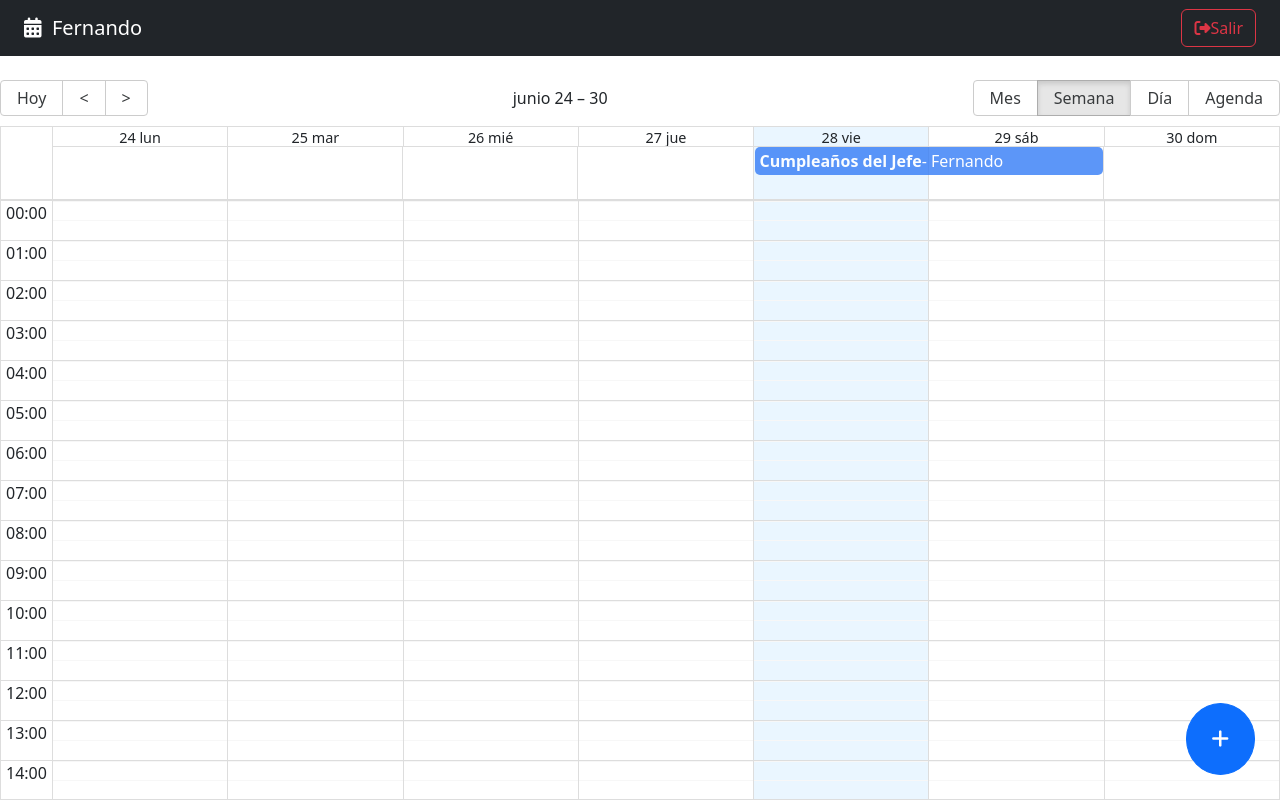
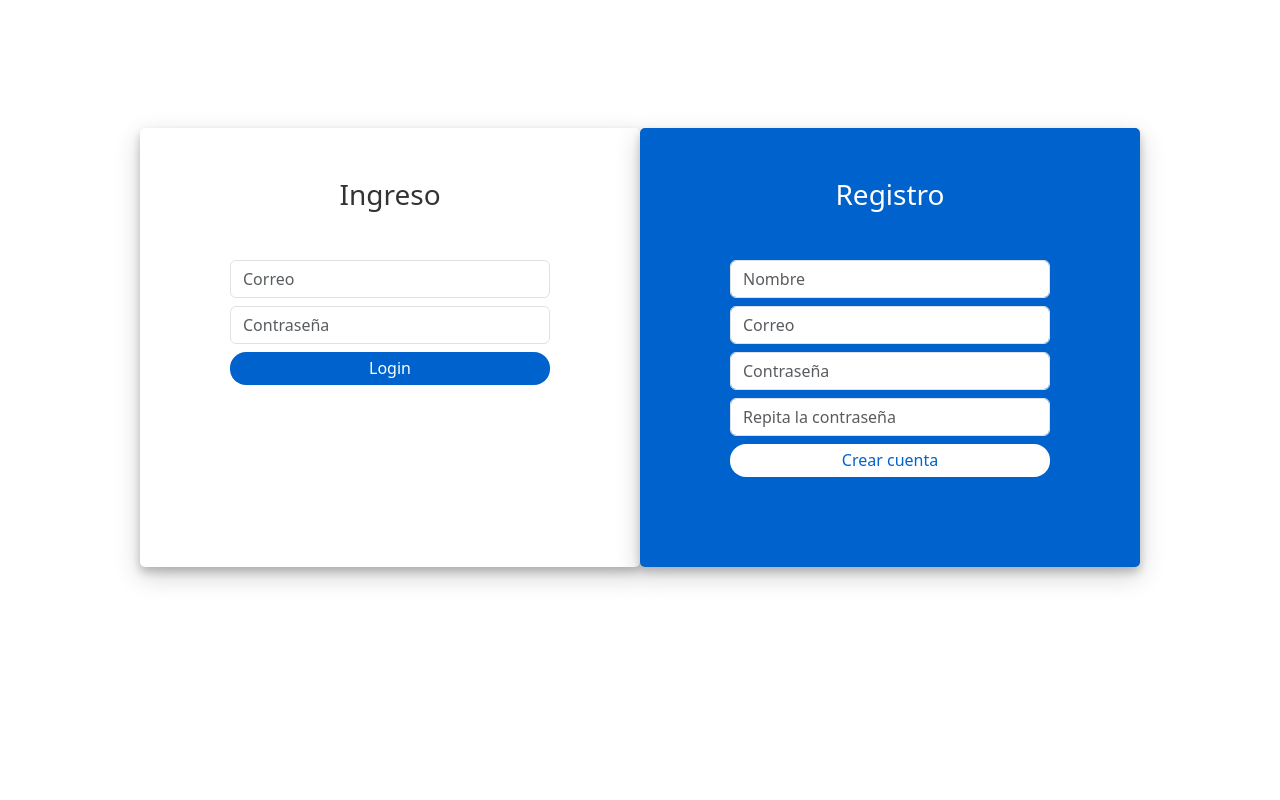
Before and after one commit to martinrdrz/10-calendar, a React (Vite) app: page /auth/login in a window 1280 px wide. Built offline with nearby package versions, Linux system fonts and the light colour scheme.

Commit message:
trabajando con el login luego de terminar el backend

```diff
--- a/src/auth/pages/LoginPage.jsx
+++ b/src/auth/pages/LoginPage.jsx
@@ -1,43 +1,78 @@
+import { useForm } from '../../hooks';
 import './LoginPage.css';
 
+const loginFormFields = {
+    loginEmail: '',
+    loginPassword: '',
+};
+
+const registerFormFields = {
+    regiterName: '',
+    registerEmail: '',
+    registerPassword: '',
+    registerPassword2: '',
+};
+
 export const LoginPage = () => {
+    const { loginEmail, loginPassword, onInputChange: onLoginInputChange } = useForm(loginFormFields);
+    //const { regiterName, registerEmail, registerPassword, registerPassword2, onInputChange } = useForm(registerFormFields);
+
+    const loginSubmit = (event) => {
+        event.preventDefault();
+        console.log({ loginEmail, loginPassword });
+    };
+
     return (
-        <div className='container login-container'>
-            <div className='row'>
-                <div className='col-md-6 login-form-1'>
+        <div className="container login-container">
+            <div className="row">
+                <div className="col-md-6 login-form-1">
                     <h3>Ingreso</h3>
-                    <form>
-                        <div className='form-group mb-2'>
-                            <input type='text' className='form-control' placeholder='Correo' />
+                    <form onSubmit={loginSubmit}>
+                        <div className="form-group mb-2">
+                            <input
+                                type="text"
+                                className="form-control"
+                                placeholder="Correo"
+                                name="loginEmail"
+                                value={loginEmail}
+                                onChange={onLoginInputChange}
+                            />
                         </div>
-                        <div className='form-group mb-2'>
-                            <input type='password' className='form-control' placeholder='Contraseña' />
+                        <div className="form-group mb-2">
+                            <input
+                                type="password"
+                                className="form-control"
+                                placeholder="Contraseña"
+                                name="loginPassword"
+                                value={loginPassword}
+                                onChange={onLoginInputChange}
+                            />
                         </div>
-                        <div className='d-grid gap-2'>
-                            <input type='submit' className='btnSubmit' value='Login' />
+                        <div className="d-grid gap-2">
+                            <input type="submit" className="btnSubmit" value="Login" />
                         </div>
                     </form>
                 </div>
 
-                <div className='col-md-6 login-form-2'>
+                <div className="col-md-6 login-form-2">
                     <h3>Registro</h3>
                     <form>
-                        <div className='form-group mb-2'>
-                            <input type='text' className='form-control' placeholder='Nombre' />
+                        <div className="form-group mb-2">
+                            <input type="text" className="form-control" placeholder="Nombre" />
                         </div>
-                        <div className='form-group mb-2'>
-                            <input type='email' className='form-control' placeholder='Correo' />
+                        <div className="form-group mb-2">
+                            <input type="email" className="form-control" placeholder="Correo" />
                         </div>
-                        <div className='form-group mb-2'>
-                            <input type='password' className='form-control' placeholder='Contraseña' />
+                        <div className="form-group mb-2">
+                            <input type="password" className="form-control" placeholder="Contraseña" />
                         </div>
 
-                        <div className='form-group mb-2'>
-                            <input type='password' className='form-control' placeholder='Repita la contraseña' />
+                        <div className="form-group mb-2">
+                            <input type="password" className="form-control" placeholder="Repita la contraseña" />
                         </div>
 
-                        <div className='d-grid gap-2'>
-                            <input type='submit' className='btnSubmit' value='Crear cuenta' />
+                        <div className="d-grid gap-2">
+                            <input type="submit" className="btnSubmit" value="Crear cuenta" />
                         </div>
                     </form>
                 </div>
--- /dev/null
+++ b/src/helpers/getEnvVariables.js
@@ -0,0 +1,3 @@
+export const getEnvVariables = () => {
+    return { ...import.meta.env };
+};
--- a/src/helpers/index.js
+++ b/src/helpers/index.js
@@ -1,2 +1,3 @@
 export * from './calendarLocalizer';
 export * from './getMessages';
+export * from './getEnvVariables';
--- a/src/hooks/index.js
+++ b/src/hooks/index.js
@@ -1,2 +1,3 @@
 export * from './useUiStore';
 export * from './useCalendarStore';
+export * from './useForm.js';
--- /dev/null
+++ b/src/hooks/useForm.js
@@ -0,0 +1,56 @@
+import { useEffect, useMemo, useState } from 'react';
+
+export const useForm = (initialForm = {}, formValidations = {}) => {
+    const [formState, setFormState] = useState(initialForm);
+    const [formValidation, setFormValidation] = useState({});
+
+    useEffect(() => {
+        createValidators();
+    }, [formState]);
+
+    useEffect(() => {
+        setFormState(initialForm);
+    }, [initialForm]);
+
+    const isFormValid = useMemo(() => {
+        for (const formValue of Object.keys(formValidation)) {
+            if (formValidation[formValue] !== null) return false;
+        }
+
+        return true;
+    }, [formValidation]);
+
+    const onInputChange = ({ target }) => {
+        const { name, value } = target;
+        setFormState({
+            ...formState,
+            [name]: value,
+        });
+    };
+
+    const onResetForm = () => {
+        setFormState(initialForm);
+    };
+
+    const createValidators = () => {
+        const formCheckedValues = {};
+
+        for (const formField of Object.keys(formValidations)) {
+            const [fn, errorMessage] = formValidations[formField];
+
+            formCheckedValues[`${formField}Valid`] = fn(formState[formField]) ? null : errorMessage;
+        }
+
+        setFormValidation(formCheckedValues);
+    };
+
+    return {
+        ...formState,
+        formState,
+        onInputChange,
+        onResetForm,
+
+        ...formValidation,
+        isFormValid,
+    };
+};
--- a/src/router/AppRouter.jsx
+++ b/src/router/AppRouter.jsx
@@ -1,9 +1,11 @@
 import { Navigate, Route, Routes } from 'react-router-dom';
 import { LoginPage } from '../auth';
 import { CalendarPage } from '../calendar';
+import { getEnvVariables } from '../helpers';
 
 export const AppRouter = () => {
-    const authStatus = 'authenticated'; //not-authenticated,  authenticated
+    const authStatus = 'not-authenticated'; //not-authenticated,  authenticated
+    console.log(getEnvVariables());
     return (
         <Routes>
             {authStatus === 'not-authenticated' ? (
--- /dev/null
+++ b/src/store/auth/authSlice.js
@@ -0,0 +1,26 @@
+//sirve para mantener la infromacion del Usuario Logueado.
+
+import { createSlice } from '@reduxjs/toolkit';
+
+export const authSlice = createSlice({
+    name: 'auth',
+    initialState: {
+        status: 'checking', //'checking', 'authenticated' , 'not authenticated'
+        user: {},
+        errorMessage: undefined,
+    },
+    reducers: {
+        checking: (state) => {
+            state.status = 'checking';
+            state.user = {};
+            state.errorMessage = undefined;
+        },
+        onLogin: (state, { payload }) => {
+            state.status = 'authenticated';
+            state.user = payload;
+            state.errorMessage = undefined;
+        },
+    },
+});
+
+export const { checking, onLogin } = authSlice.actions;
--- a/src/store/index.js
+++ b/src/store/index.js
@@ -1,3 +1,4 @@
-export * from './store';
 export * from './ui/uiSlice';
 export * from './calendar/calendarSlice';
+export * from './auth/authSlice';
+export * from './store';
--- a/src/store/store.js
+++ b/src/store/store.js
@@ -1,11 +1,11 @@
 import { configureStore } from '@reduxjs/toolkit';
-import { uiSlice } from './ui/uiSlice';
-import { calendarSlice } from './calendar/calendarSlice';
+import { uiSlice, calendarSlice, authSlice } from './';
 
 export const store = configureStore({
     reducer: {
         calendar: calendarSlice.reducer,
         ui: uiSlice.reducer,
+        auth: authSlice.reducer,
     },
     middleware: (getDefaultMiddleware) =>
         getDefaultMiddleware({
```
Also changed, not shown: 1 other file (tests, documents, lock files or other folders).
